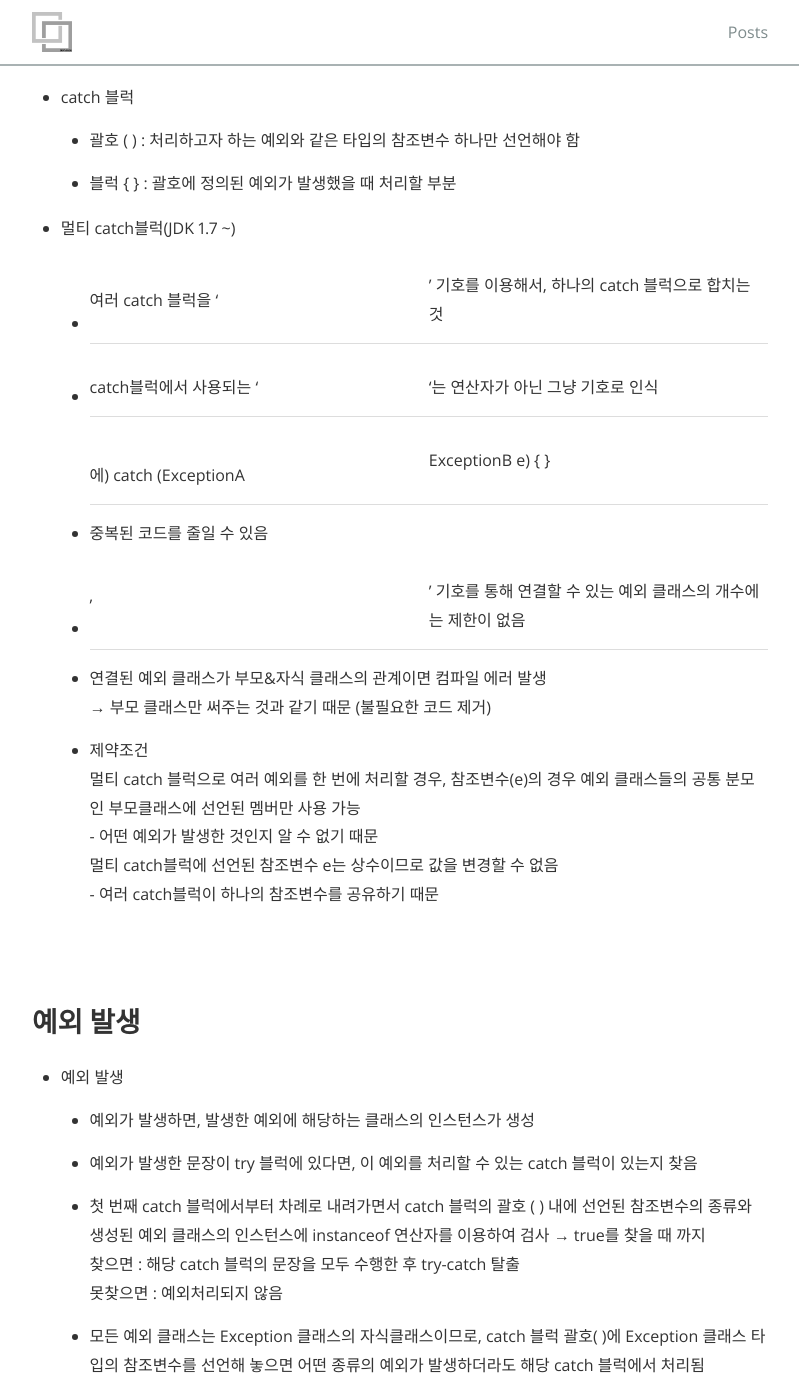
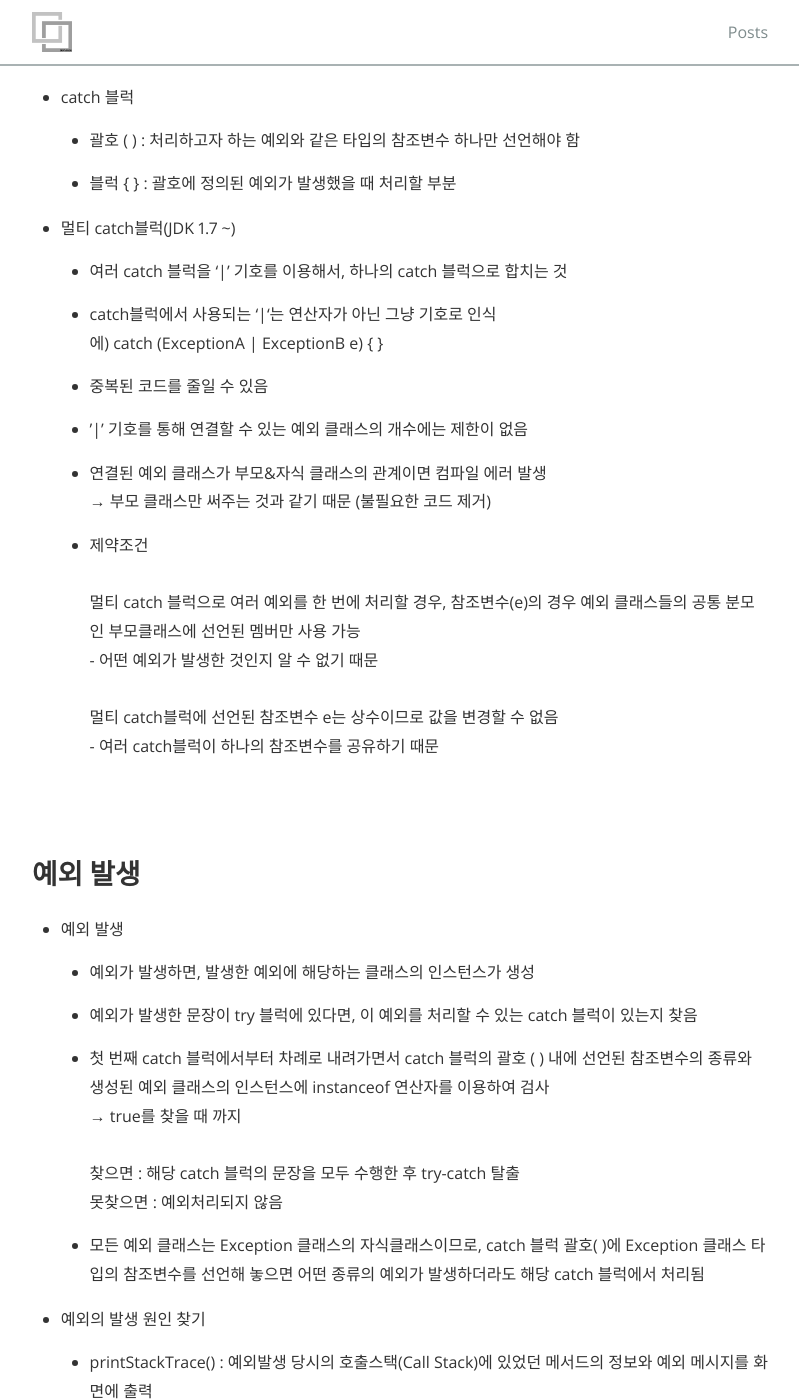
Before and after one commit to gptjs409/gptjs409.github.io, a Jekyll site: the page built from _posts/java/2019-09-06-exception-handling.md, in a window 1280 px wide and 1400 px high, scrolled down 3745 px. Shown: the whole window, without its empty margins (240-1039 px from the left). Built offline with Jekyll 4.4.1, drawn with Linux system fonts in a browser that asks for light colours; nearby versions of some CDN libraries.

Commit message:
#2 update 2019-09-06-exception-handling.md

```diff
--- a/_posts/java/2019-09-06-exception-handling.md
+++ b/_posts/java/2019-09-06-exception-handling.md
@@ -147,21 +147,23 @@ try {
 
 - 멀티 catch블럭(JDK 1.7 ~)
 
-  - 여러 catch 블럭을 '|' 기호를 이용해서, 하나의 catch 블럭으로 합치는 것
+  - 여러 catch 블럭을 '\|' 기호를 이용해서, 하나의 catch 블럭으로 합치는 것
 
-  - catch블럭에서 사용되는 '|'는 연산자가 아닌 그냥 기호로 인식
-  <br>에) catch (ExceptionA | ExceptionB e) { }
+  - catch블럭에서 사용되는 '\|'는 연산자가 아닌 그냥 기호로 인식
+  <br>에) catch (ExceptionA \| ExceptionB e) { }
 
   - 중복된 코드를 줄일 수 있음
 
-  - '|' 기호를 통해 연결할 수 있는 예외 클래스의 개수에는 제한이 없음
+  - '\|' 기호를 통해 연결할 수 있는 예외 클래스의 개수에는 제한이 없음
 
   - 연결된 예외 클래스가 부모&자식 클래스의 관계이면 컴파일 에러 발생
   <br>→ 부모 클래스만 써주는 것과 같기 때문 (불필요한 코드 제거)
 
   - 제약조건
+  <br>
   <br>멀티 catch 블럭으로 여러 예외를 한 번에 처리할 경우, 참조변수(e)의 경우 예외 클래스들의 공통 분모인 부모클래스에 선언된 멤버만 사용 가능
   <br> - 어떤 예외가 발생한 것인지 알 수 없기 때문
+  <br>
   <br>멀티 catch블럭에 선언된 참조변수 e는 상수이므로 값을 변경할 수 없음
   <br> - 여러 catch블럭이 하나의 참조변수를 공유하기 때문
 
@@ -176,7 +178,9 @@ try {
 
   - 예외가 발생한 문장이 try 블럭에 있다면, 이 예외를 처리할 수 있는 catch 블럭이 있는지 찾음
 
-  - 첫 번째 catch 블럭에서부터 차례로 내려가면서 catch 블럭의 괄호 ( ) 내에 선언된 참조변수의 종류와 생성된 예외 클래스의 인스턴스에 instanceof 연산자를 이용하여 검사 → true를 찾을 때 까지
+  - 첫 번째 catch 블럭에서부터 차례로 내려가면서 catch 블럭의 괄호 ( ) 내에 선언된 참조변수의 종류와 생성된 예외 클래스의 인스턴스에 instanceof 연산자를 이용하여 검사
+  <br>→ true를 찾을 때 까지
+  <br>
   <br>찾으면 : 해당 catch 블럭의 문장을 모두 수행한 후 try-catch 탈출
   <br>못찾으면 : 예외처리되지 않음
 
```
Also changed, not shown: other parts of _posts/java/2019-09-06-exception-handling.md (+3 -3 lines).
